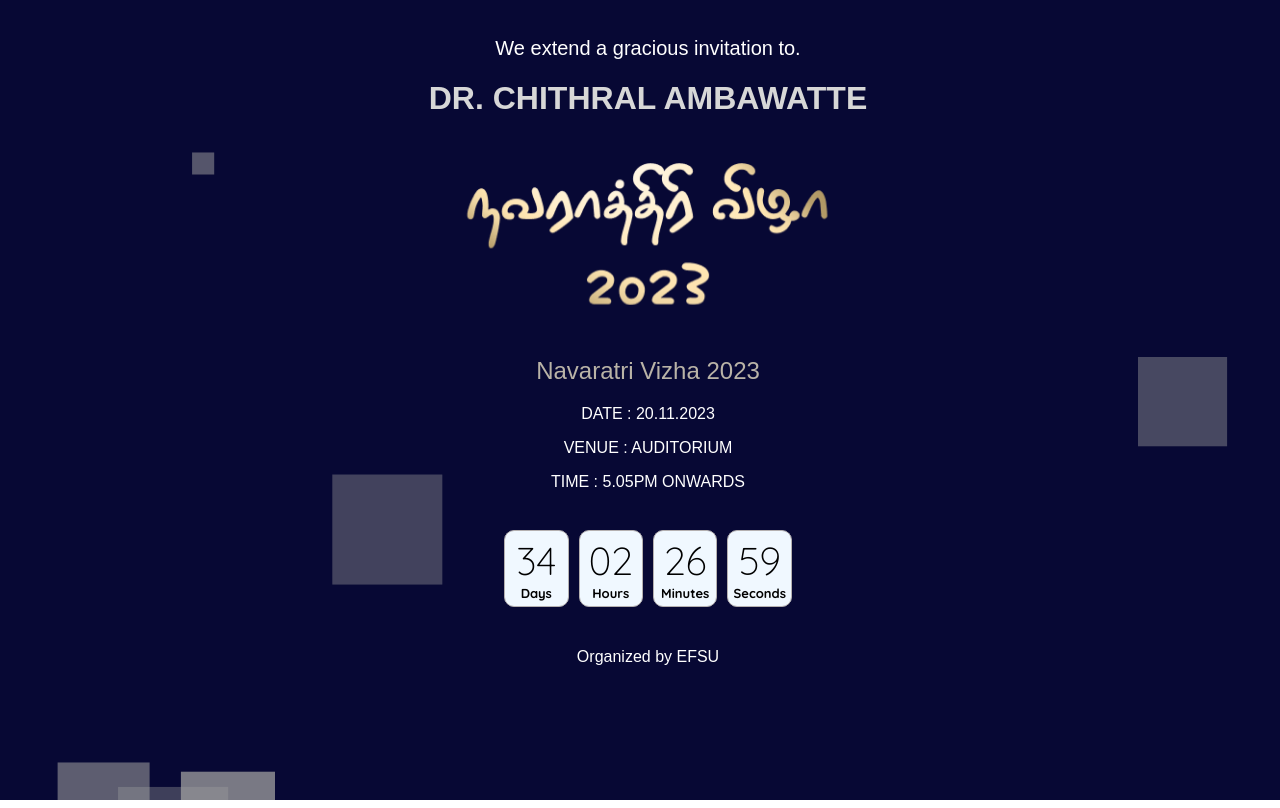
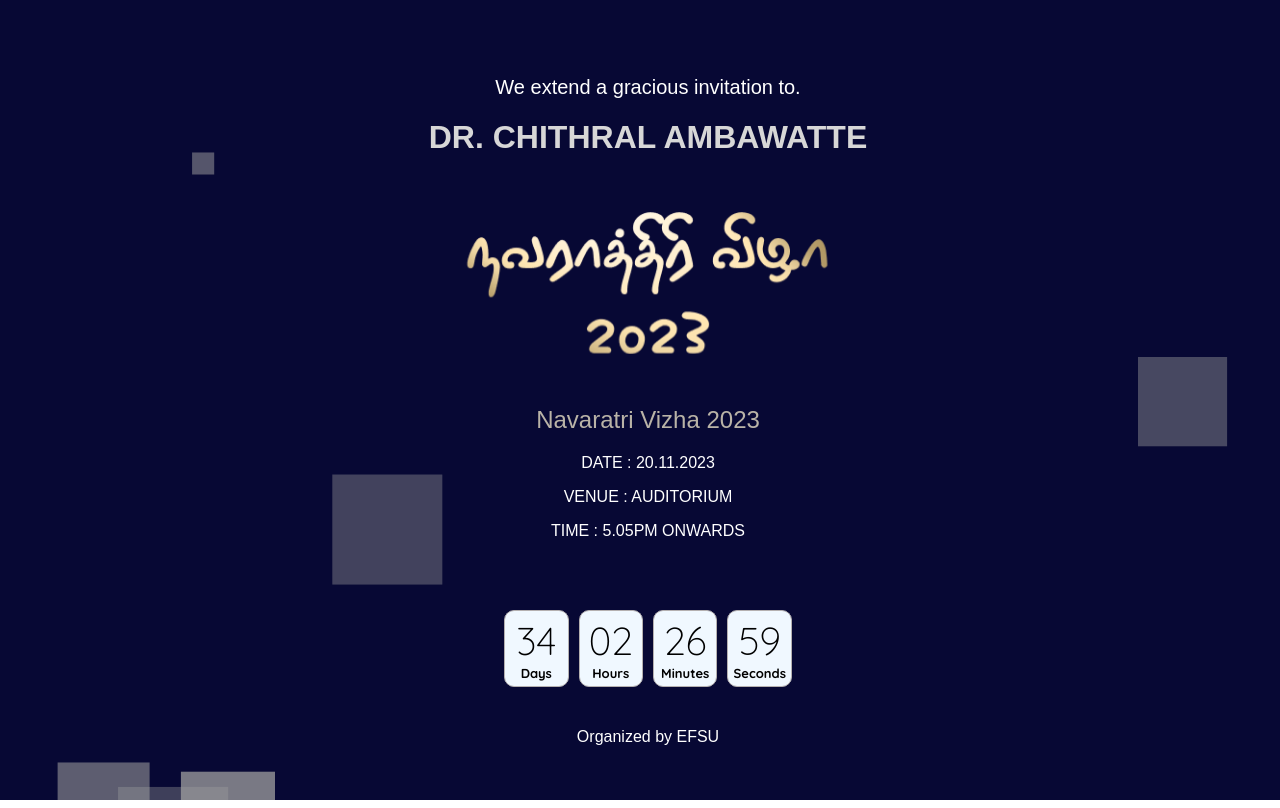
Before and after one commit to thaya2000/Vani-Vizha, a React (Vite) app: page /1 in a window 1280 px wide. Built offline with nearby package versions, Linux system fonts and the light colour scheme; a web font is replaced by a local one.

Commit message:
update_9.5

```diff
--- a/src/components/Text.css
+++ b/src/components/Text.css
@@ -1,7 +1,7 @@
 /* @import url("https://fonts.googleapis.com/css2?family=Poppins:wght@100;200;400;500;600;700;800&family=Quicksand:wght@300;700&display=swap"); */
 @import url("https://fonts.googleapis.com/css2?family=Baloo+Thambi+2:wght@400;500;600;700;800&display=swap");
 .text {
-  height: 60svh;
+  height: 70svh;
   margin-top: 1vh;
   width: 100vw;
   font-size: 100%;
@@ -13,7 +13,7 @@
 }
 
 .text p {
-  margin-top: 5vh;
+  margin-top: 6vh;
   margin-bottom: 0.5vh;
   color: #ffffff;
   font-family: "Poppins", sans-serif;
@@ -27,7 +27,7 @@
   margin-left: 1em;
   margin-right: 1em;
   margin-top: 0.5em;
-  margin-bottom: 0.2em;
+  margin-bottom: 0.5em;
   color: #d7d7d7;
   font-family: "Poppins", sans-serif;
   font-style: normal;
```
